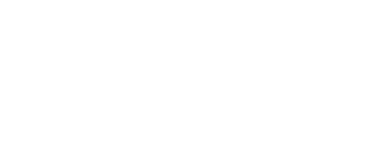
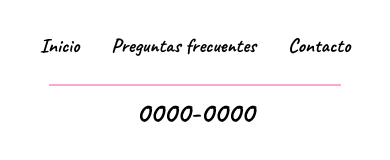
Before and after one commit to Eyvarjgc/PapelCrepeWeb, an Astro site: page / in a window 390 px wide. Built offline with nearby package versions, Linux system fonts and the light colour scheme; Astro itself is replaced by a stand-in of ours.

Commit message:
Feat: tailwind,caveat Font and Navbar + responsive

```diff
--- a/astro.config.mjs
+++ b/astro.config.mjs
@@ -1,4 +1,8 @@
 import { defineConfig } from 'astro/config';
 
+import tailwind from "@astrojs/tailwind";
+
 // https://astro.build/config
-export default defineConfig({});
+export default defineConfig({
+  integrations: [tailwind()]
+});
--- a/package.json
+++ b/package.json
@@ -10,6 +10,8 @@
     "astro": "astro"
   },
   "dependencies": {
-    "astro": "^4.9.1"
+    "@astrojs/tailwind": "^5.1.0",
+    "astro": "^4.9.1",
+    "tailwindcss": "^3.4.3"
   }
 }
--- /dev/null
+++ b/src/components/NavBar.astro
@@ -0,0 +1,30 @@
+---
+
+  const number = '0000-0000'
+---
+<header class="">
+
+  <nav
+    class="  caveat
+    flex justify-between align-middle items-center
+    w-full   text-xl mt-8 md:mt-0
+    md:px-36 md:text-3xl ">
+
+    <picture class="hidden sm:flex ">
+      <img src="logo.svg" alt="">
+    </picture>
+
+    <ul class="flex my-0 mx-auto md:items-center gap-8 justify-start ">
+      <li class="hover:scale-125 hover:border-b-2 transition-all hover:border-pink-300"><a href="#"  >Inicio</a></li>
+      <li class="hover:scale-125 hover:border-b-2 transition-all hover:border-pink-300"><a href="#" >Preguntas frecuentes</a></li>
+      <li class="hover:scale-125 hover:border-b-2 transition-all hover:border-pink-300"><a href="#" >Contacto</a></li>
+    </ul>
+
+    <footer class="hidden sm:flex  md:flex-grow justify-end pr-12 ">
+      <p>{number}</p>
+    </footer>
+  </nav>
+  <br class="md:hidden">
+  <span class="block border-[1px] w-3/4   mx-auto   border-pink-300 "></span>
+  <p class="sm:hidden flex justify-center items-center text-3xl mt-2 caveat">{number}</p>
+</header>
--- a/src/layouts/Layout.astro
+++ b/src/layouts/Layout.astro
@@ -4,6 +4,8 @@
 }
 
 const { title } = Astro.props;
+
+
 ---
 
 <!doctype html>
@@ -15,11 +17,23 @@
 		<link rel="icon" type="image/svg+xml" href="/favicon.svg" />
 		<meta name="generator" content={Astro.generator} />
 		<title>{title}</title>
+		<!-- FONTS -->
+			<!-- FONT-1 -->
+		<link rel="preconnect" href="https://fonts.googleapis.com">
+		<link rel="preconnect" href="https://fonts.gstatic.com" crossorigin>
+		<link href="https://fonts.googleapis.com/css2?family=Caveat:wght@400..700&display=swap" rel="stylesheet">
+
+
 	</head>
 	<body>
 		<slot />
 	</body>
 </html>
 <style is:global>
-
+.caveat {
+  font-family: "Caveat", cursive;
+  font-optical-sizing: auto;
+  font-weight: 900;
+  font-style: normal;
+}
 </style>
--- a/src/pages/index.astro
+++ b/src/pages/index.astro
@@ -1,10 +1,12 @@
 ---
 import Layout from '../layouts/Layout.astro';
+import LandingHero from '../sections/landingHero.astro';
 ---
 
-<Layout title="">
+<Layout title="Papel crepe">
 	<main>
 
+		<LandingHero />
 
 	</main>
 </Layout>
--- /dev/null
+++ b/src/sections/landingHero.astro
@@ -0,0 +1,8 @@
+---
+  import NavBar from "../components/NavBar.astro";
+
+
+---
+
+
+<NavBar />
--- /dev/null
+++ b/tailwind.config.mjs
@@ -0,0 +1,9 @@
+/** @type {import('tailwindcss').Config} */
+export default {
+	content: ['./src/**/*.{astro,html,js,jsx,md,mdx,svelte,ts,tsx,vue}'],
+	theme: {
+		extend: {},
+	},
+	plugins: [],
+
+}
```
Also changed, not shown: public/logo.svg (added), 1 other file.
